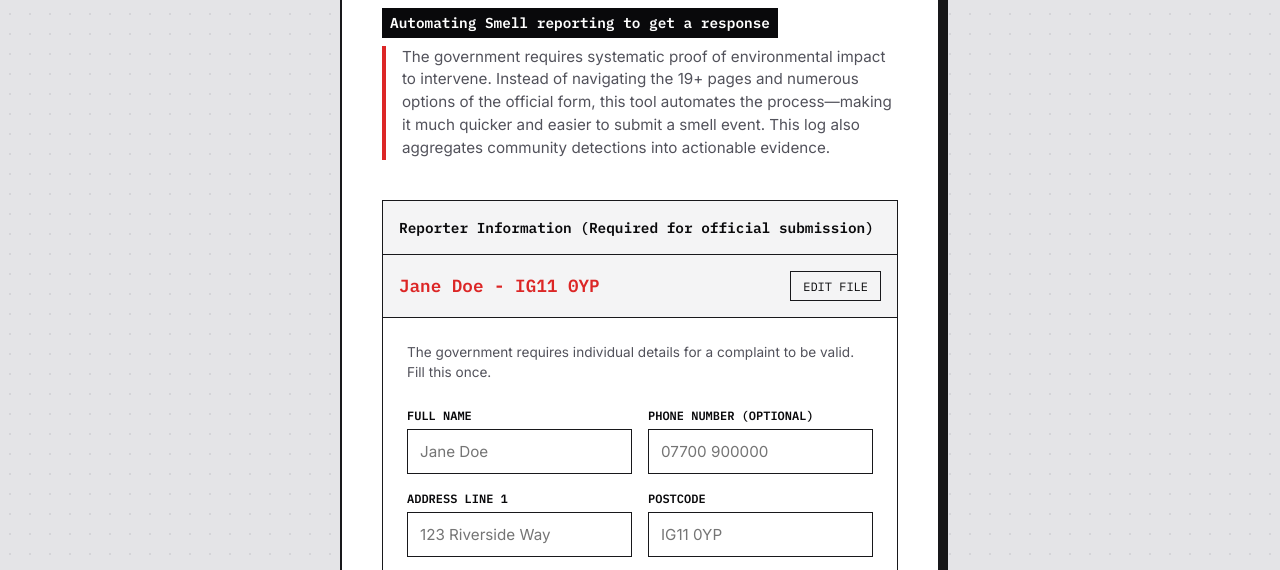
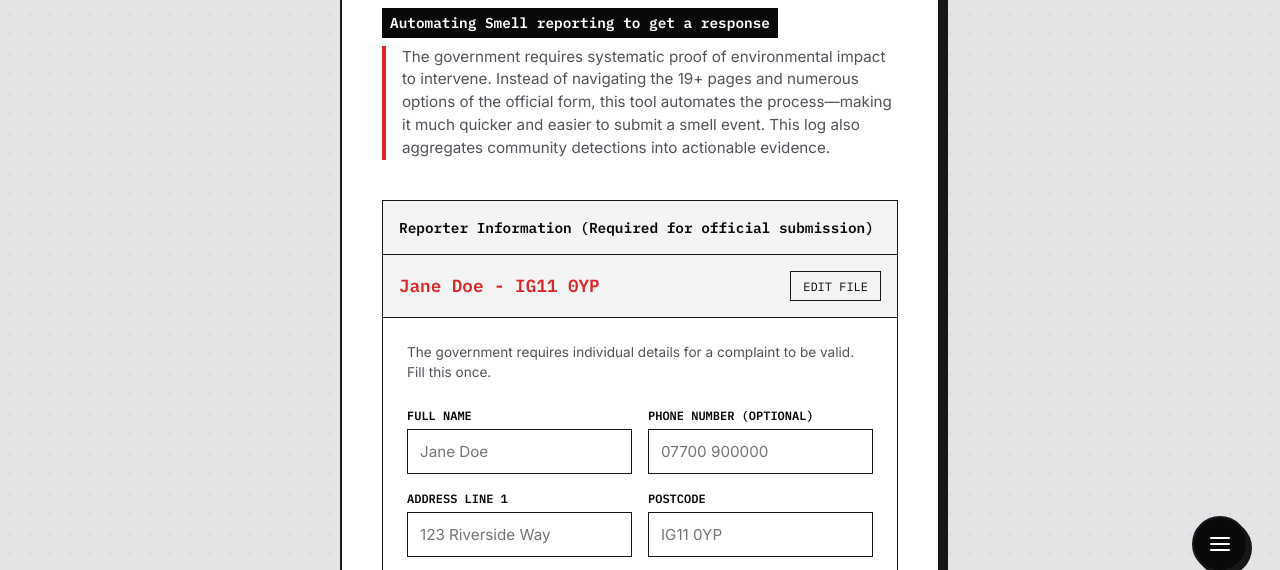
Before and after one commit to Latif17/auto-report-site, a website: page vercel/public/index.html in a window 1280 px wide. Shown: the part 196-766 px from the top of the page. Drawn offline with Linux system fonts and the light colour scheme; no server answers.

Commit message:
fix: make FAB fixed to viewport instead of page bottom

```diff
--- a/vercel/public/style.css
+++ b/vercel/public/style.css
@@ -884,18 +884,17 @@ footer {
     padding-bottom: 5rem;
 }
 
-/* FAB Container pinned to bottom right of .dossier-container */
+/* FAB Container pinned to bottom right of viewport */
 #fab-nav-container {
-    position: absolute;
+    position: fixed;
     bottom: 2rem;
     right: 2rem;
     z-index: 100;
 }
 
-/* Fixed to viewport on mobile screens */
+/* Adjust margins on mobile screens */
 @media (max-width: 600px) {
     #fab-nav-container {
-        position: fixed;
         bottom: 1.5rem;
         right: 1.5rem;
     }
```
